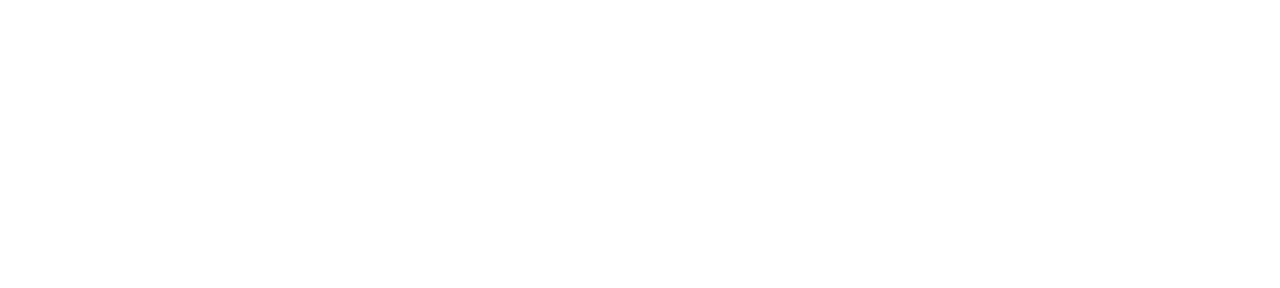
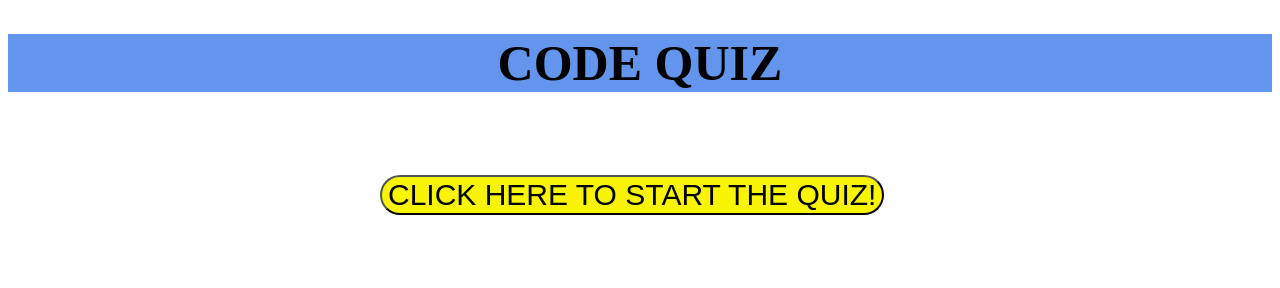
Before and after one commit to Patrick-Kaczmar/code-quiz, a plain HTML site: page index.html in a window 1280 px wide. Drawn offline with Linux system fonts and the light colour scheme.

Commit message:
added html templates and style sheet updated

```diff
--- a/index.html
+++ b/index.html
@@ -8,6 +8,22 @@
     <script src="script.js"></script>
 </head>
 <body>
+    <header>
+        <h1>CODE QUIZ</h1>
+    </header>
 
+    <main>
+        <div id="wrapper">
+            <section id="quizArea">
+                <button class="btnSettings" id="start">
+                    CLICK HERE TO START THE QUIZ!
+                </button>
+
+                <h1 id="startTimer">
+
+                </h1>
+            </section>
+        </div>
+    </main>
 </body>
 </html>
--- a/script.js
+++ b/script.js
@@ -1,7 +1,6 @@
-// linked on
-
 // GIVEN I am taking a code quiz
 // WHEN I click the start button
+
 // THEN a timer starts and I am presented with a question
 // click handler is triggered on the start button
 // timer starts
--- a/style.css
+++ b/style.css
@@ -1 +1,42 @@
-/* linked on */
+header{
+    background-color: cornflowerblue;
+}
+
+header h1{
+    text-align: center;
+    font-size: 50PX;
+}
+
+#wrapper{
+    /* background-color: rgb(98, 90, 204); */
+    width: 800px;
+    padding: 20px;
+    margin: 0 auto;
+}
+
+#quizArea{
+    background-color: rgb(255, 255, 255);
+}
+
+.btnSettings{
+    font-size: 30px;
+    margin-top: 30px;
+    border-radius: 20px;
+    background-color: rgb(248, 244, 3);
+    color: rgb(0, 0, 0);
+    cursor: pointer;
+}
+
+#judgement{
+    text-align: center;
+    font-size: 40px;
+}
+
+#start{
+    margin-left: 140px;
+}
+
+#startTimer{
+    text-align: center;
+    font-size: 60px;
+}
```
Also changed, not shown: questions.html (added, +56 -0 lines).
